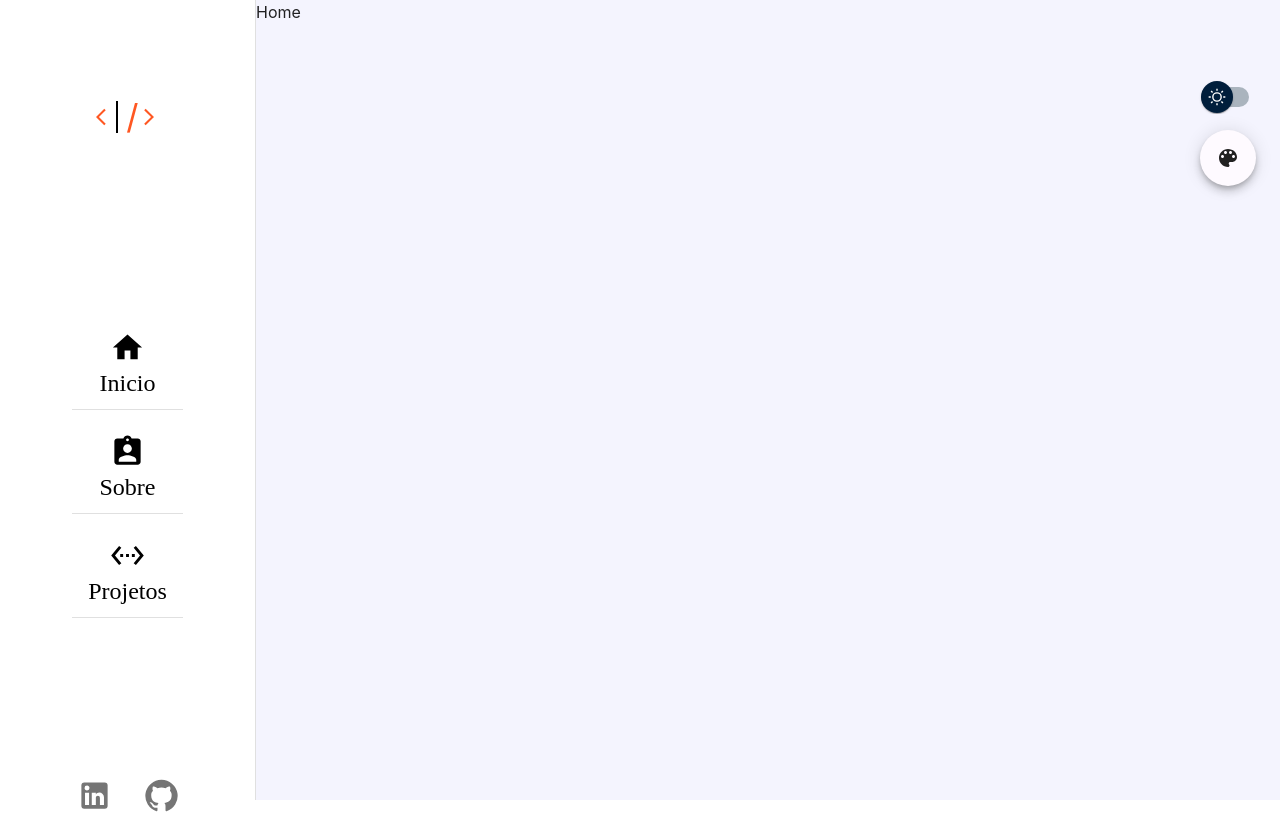
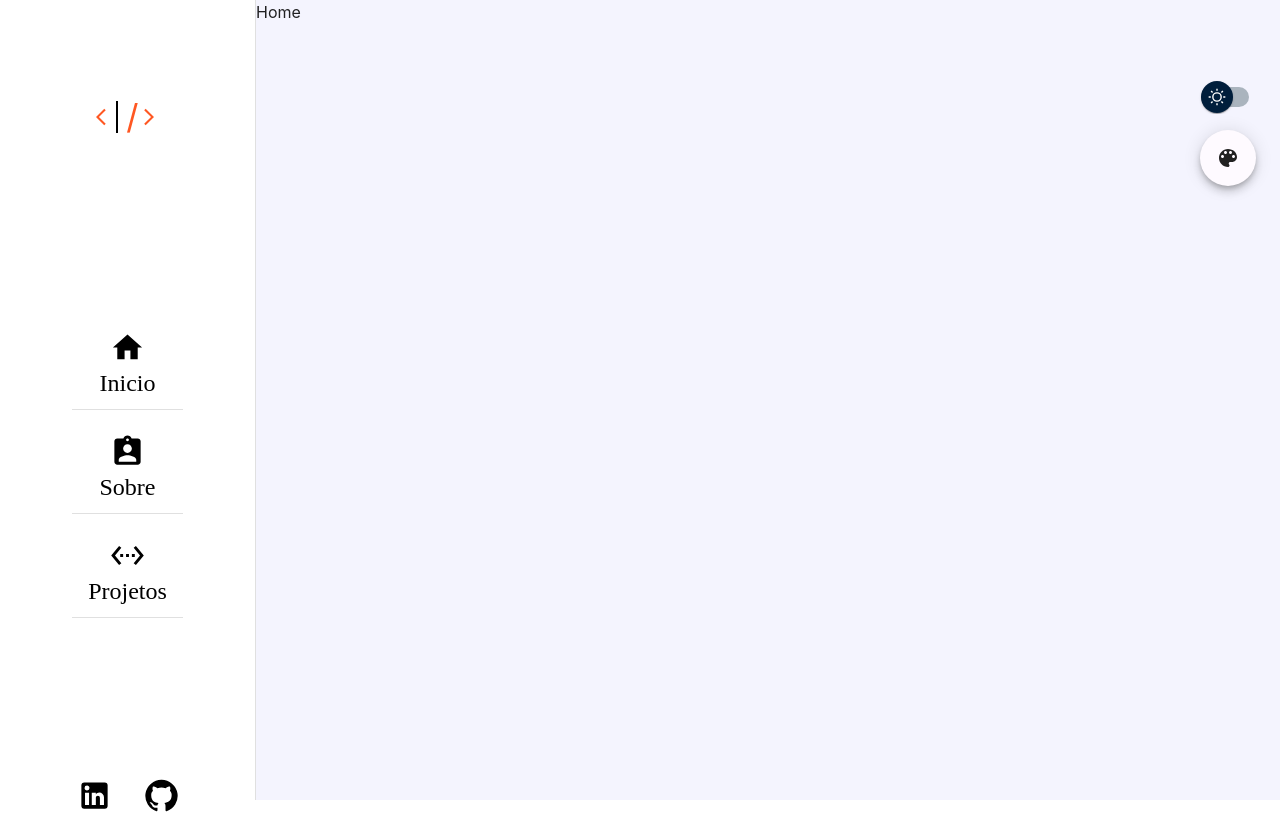
Before and after one commit to m4rcos-dev/m4rcos-dev.github.io, a React (Create React App) app in the folder portfolio/: page / in a window 1280 px wide. Built offline with nearby package versions, Linux system fonts and the light colour scheme; a small style sheet from the web is missing.

Commit message:
Configura ChangeTheme NavSocialMedia

```diff
--- a/portfolio/src/components/NavSocialMedia.js
+++ b/portfolio/src/components/NavSocialMedia.js
@@ -4,9 +4,12 @@ import LinkedInIcon from '@mui/icons-material/LinkedIn';
 import GitHubIcon from '@mui/icons-material/GitHub';
 import { styled } from "@mui/material";
 import ListItemButton from '@mui/material/ListItemButton';
+import { connect } from "react-redux";
 
 class NavSoicalMedia extends React.Component {
   render() {
+    const { currentTheme } = this.props;
+    const currentTypography = currentTheme === 'dark' ? 'white' : 'black'
     const ListemItemButtonCustom = styled(ListItemButton)`
     ${({ theme }) => `
     cursor: crosshair;
@@ -24,10 +27,22 @@ class NavSoicalMedia extends React.Component {
     return (
       <ListItemIcon>
         {arraySocialIcons.map((social, index) => <ListemItemButtonCustom
-          key={`social${index}`}>{social}</ListemItemButtonCustom>)}
+          key={`social${index}`}
+          sx={{ color: `common.${currentTypography}` }}
+        >{social}
+        </ListemItemButtonCustom>)}
       </ListItemIcon>
     )
   }
 }
 
-export default NavSoicalMedia;
+// =======props Redux===============================
+const mapStateToProps = (state) => ({
+  ...state.themeChange,
+  ...state.colorChange,
+});
+
+// export default NavSoicalMedia;
+
+//============export Redux==========================
+export default connect(mapStateToProps)(NavSoicalMedia);
```
